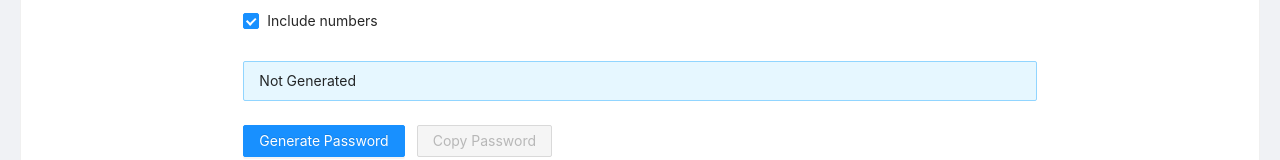
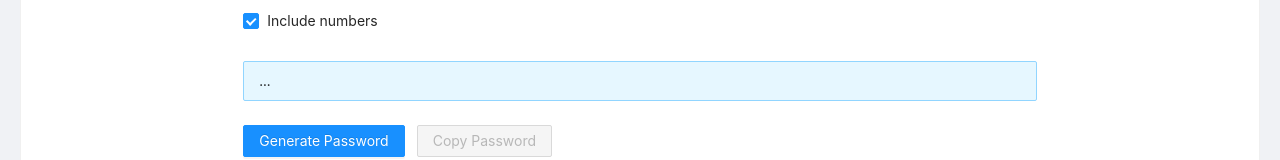
Before and after one commit to fs98/password-generator, a React (Create React App) app: page / in a window 1280 px wide. Shown: the part 148-308 px from the top of the page. Built offline with nearby package versions, Linux system fonts and the light colour scheme.

Commit message:
refactor: change password state type

```diff
--- a/src/components/PasswordGenerator.tsx
+++ b/src/components/PasswordGenerator.tsx
@@ -7,7 +7,7 @@ interface FormValues {
 }
 
 export const PasswordGenerator = (): JSX.Element => {
-  const [password, setPassword] = useState('Not Generated');
+  const [password, setPassword] = useState<null | string>(null);
 
   const onFinish = (values: FormValues): void => {
     const letters = 'abcdefghijklmnopqrstuvwxyzABCDEFGHIJKLMNOPQRSTUVWXYZ';
@@ -86,7 +86,7 @@ export const PasswordGenerator = (): JSX.Element => {
             span: 16,
           }}
         >
-          <Alert message={password} type="info" />
+          <Alert message={password ?? '...'} type="info" />
         </Form.Item>
 
         <Form.Item
```
